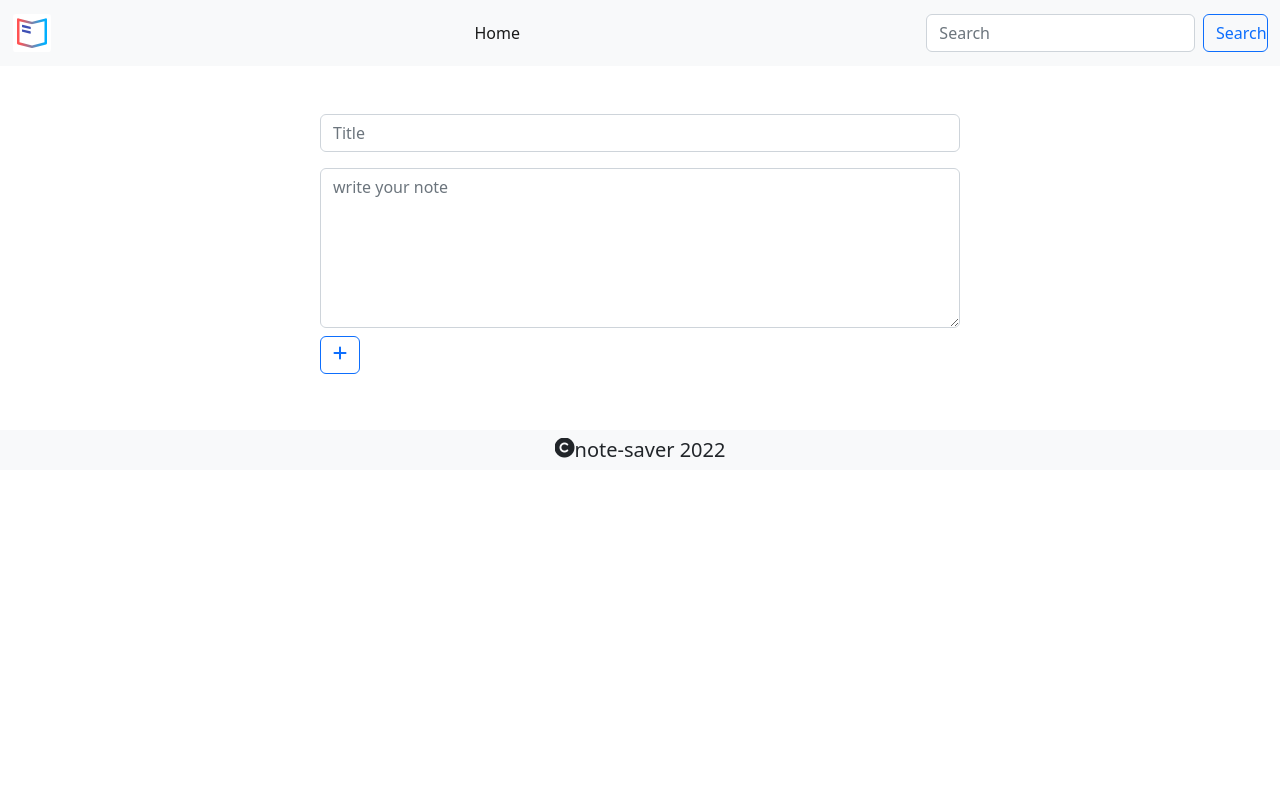
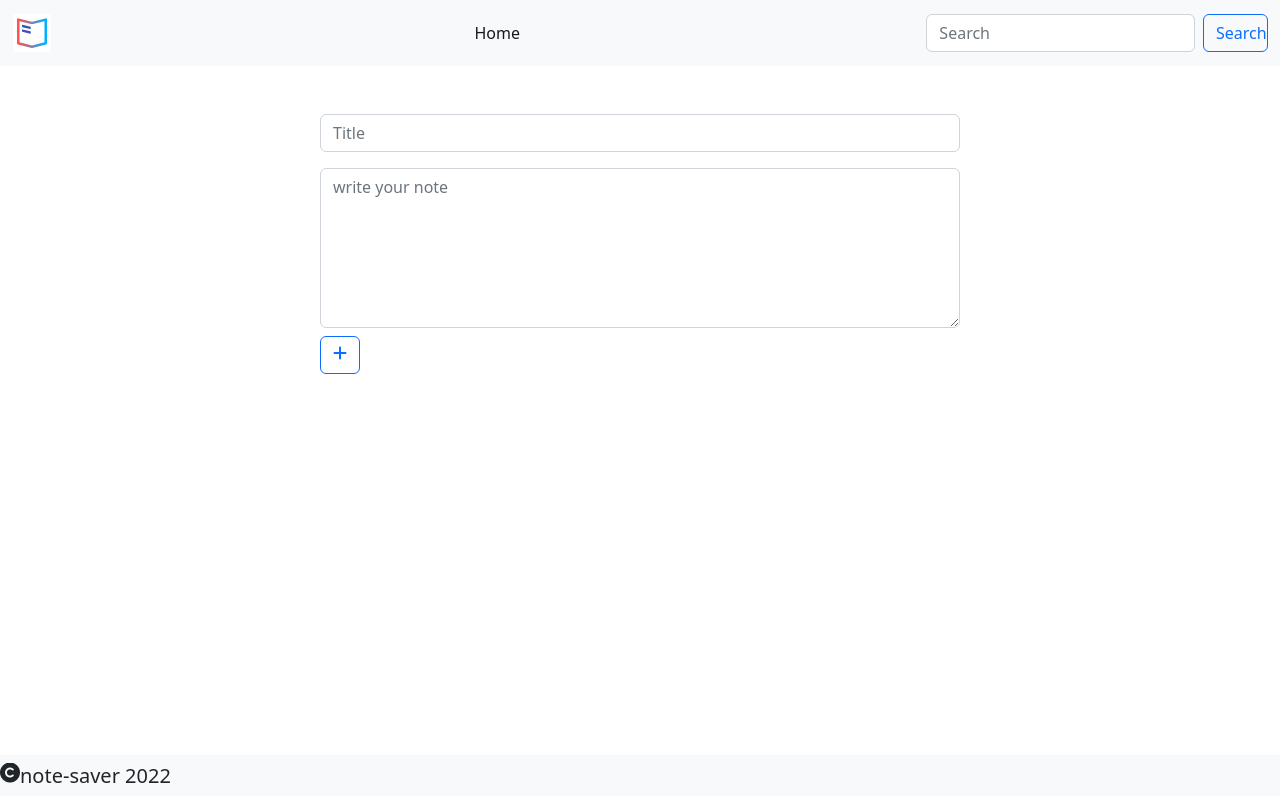
Before and after one commit to webpawan/Note-saver-App, a React (Create React App) app: page / in a window 1280 px wide. Built offline with nearby package versions, Linux system fonts and the light colour scheme.

Commit message:
add,delete,update and localstorage funcationality is complete

```diff
--- a/src/App.jsx
+++ b/src/App.jsx
@@ -12,12 +12,12 @@ const App = () => {
         <>
             <div className="main">
             <div className="row">
-                <div className=" mainBody mx-auto">
+                <div className="content mainBody mx-auto">
                 <Header/>
                 <CreateNote/>
 
+                </div>
                 <Footer />
-                </div>
             </div>
         </div>
 
--- a/src/CreateNote.jsx
+++ b/src/CreateNote.jsx
@@ -1,9 +1,21 @@
-import React, { useState } from "react";
+import React, { useEffect, useState } from "react";
 import Note from "./Note";
+
+const getlocalstorage = () =>{
+
+let list = localStorage.getItem('list');
+if(list){
+return JSON.parse(localStorage.getItem('list'))
+}else{
+return []
+}
+
+}
+
 
 const CreateNote = () => {
 const [input, setInput] = useState({id:'',title:'',desc:''});
-const [list, setList] = useState([]);
+const [list, setList] = useState(getlocalstorage());
 const [isediting, setisediting] = useState(false);
 const [myid, setid] = useState(null);
 
@@ -49,6 +61,12 @@ setInput({title:edititem.title,desc:edititem.desc})
 setid(id);
 }
 
+
+useEffect(()=>{
+localStorage.setItem('list',JSON.stringify(list));
+},[list])
+
+
     return (
         <>
           <section className="input mx-auto w-50 my-5">
--- a/src/Footer.jsx
+++ b/src/Footer.jsx
@@ -6,7 +6,7 @@ const Footer = () => {
     let show = date.getFullYear();
     return (
         <>
-            <h5 className="bg-light py-2 footer"><i className="fa fa-copyright "></i>note-saver {show}</h5>
+            <h5 className="bg-light py-2 mb-0 footer"><i className="fa fa-copyright "></i>note-saver {show}</h5>
         </>
 )
 
--- a/src/Style.css
+++ b/src/Style.css
@@ -3,6 +3,13 @@
   padding: 0;
   user-select: none;
   overflow-x: hidden;
+}
+
+.content{
+  /* background-color: red; */
+
+  height: calc(100vh - 45px);
+
 }
 
 textarea {
@@ -13,11 +20,11 @@ textarea {
   /* position: absolute; */
   /* top: 94.6%; */
   /* width: 100%; */
-  display: flex;
-  justify-content: center;
+
 }
 
 .main {
   height: 100vh;
   position: relative;
+
 }
```
